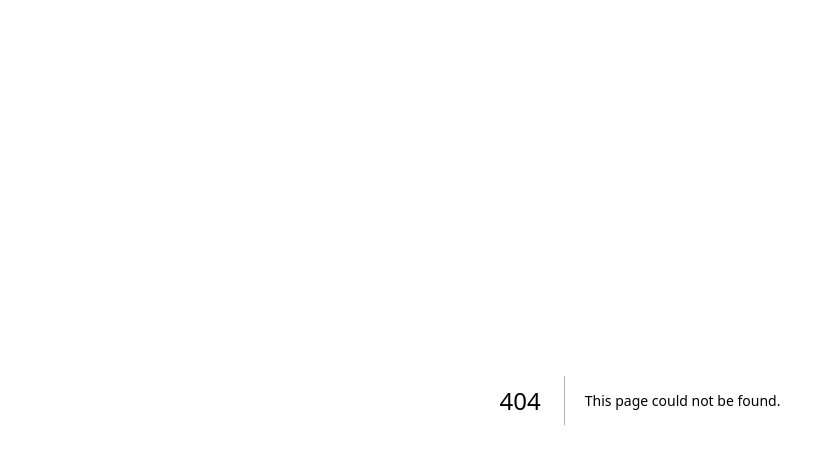
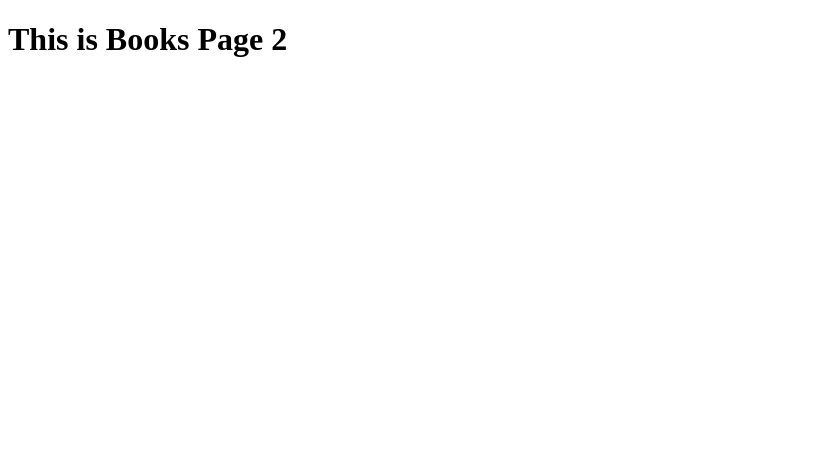
Before and after one commit to NayanPatidar/NextJS, a Next.js app in the folder my-first-app/: page /Books in a window 1280 px wide. Before the commit this address had no page. Shown: the top 464 px of the page, without its empty margins (0-835 px from the left). Built offline with nearby package versions, Linux system fonts and the light colour scheme.

Commit message:
Link Added

```diff
--- /dev/null
+++ b/my-first-app/src/app/Books/page.tsx
@@ -0,0 +1,3 @@
+export default function PageTwo() {
+  return <h1>This is Books Page 2</h1>;
+}
```
Also changed, not shown: my-first-app/src/app/page.tsx (+8 -1 lines).
